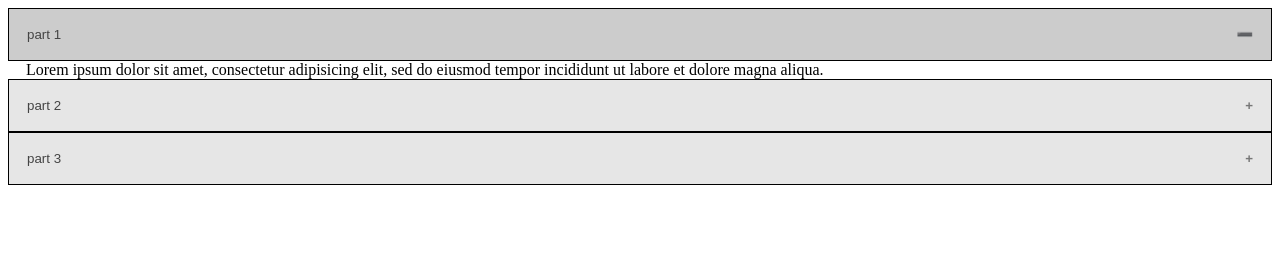
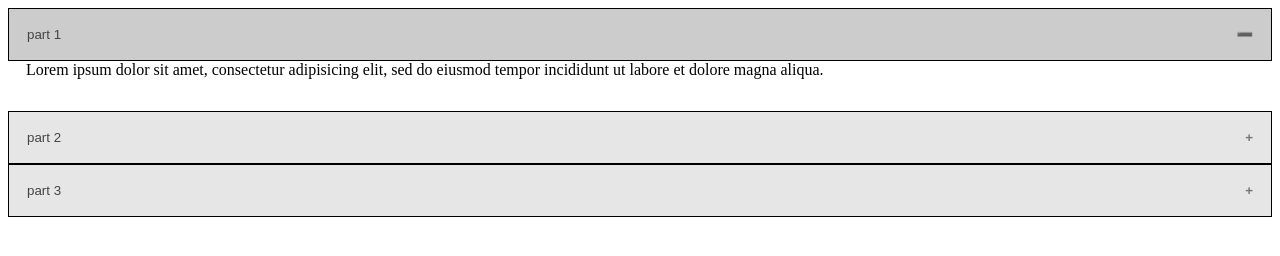
Before and after one commit to erfannjf/HowTo, a plain HTML site: page accordion/accordion.html in a window 1280 px wide. Both pictures are taken after a click on the button "part 1". Drawn offline with Linux system fonts and the light colour scheme.

Commit message:
initial commit

```diff
--- a/accordion/accordion.html
+++ b/accordion/accordion.html
@@ -21,16 +21,17 @@
             .panel{
                 padding: 0 18px;
                 background-color:#fff;
-                display: none;
+                display: block;
                 overflow:hidden;
-                transition: max-height 0.2s ease-out;
+                height: 0;
+                transition: all 0.2s ease-out;
             }
             .accordion::after {
                 content: '\002B';
                 color: #777;
                 font-weight: bold;
                 float: right;
-                margin-left: 5px;;
+                margin-left: 5px;
             }
             .active::after {
                 content: "\2796";
@@ -60,8 +61,10 @@
                 var panel = this.nextElementSibling;
                 if (panel.style.display === "block") {
                   panel.style.display = "none";
+                  panel.style.height = "0px"
                 } else {
-                  panel.style.display = "block";
+                    panel.style.display = "block";
+                    panel.style.height = "50px"
                 }
               });
             }
```
Also changed, not shown: ResponsiveNavigationBar/ResponsiveNavigationBar.html (added, +11 -0 lines).
